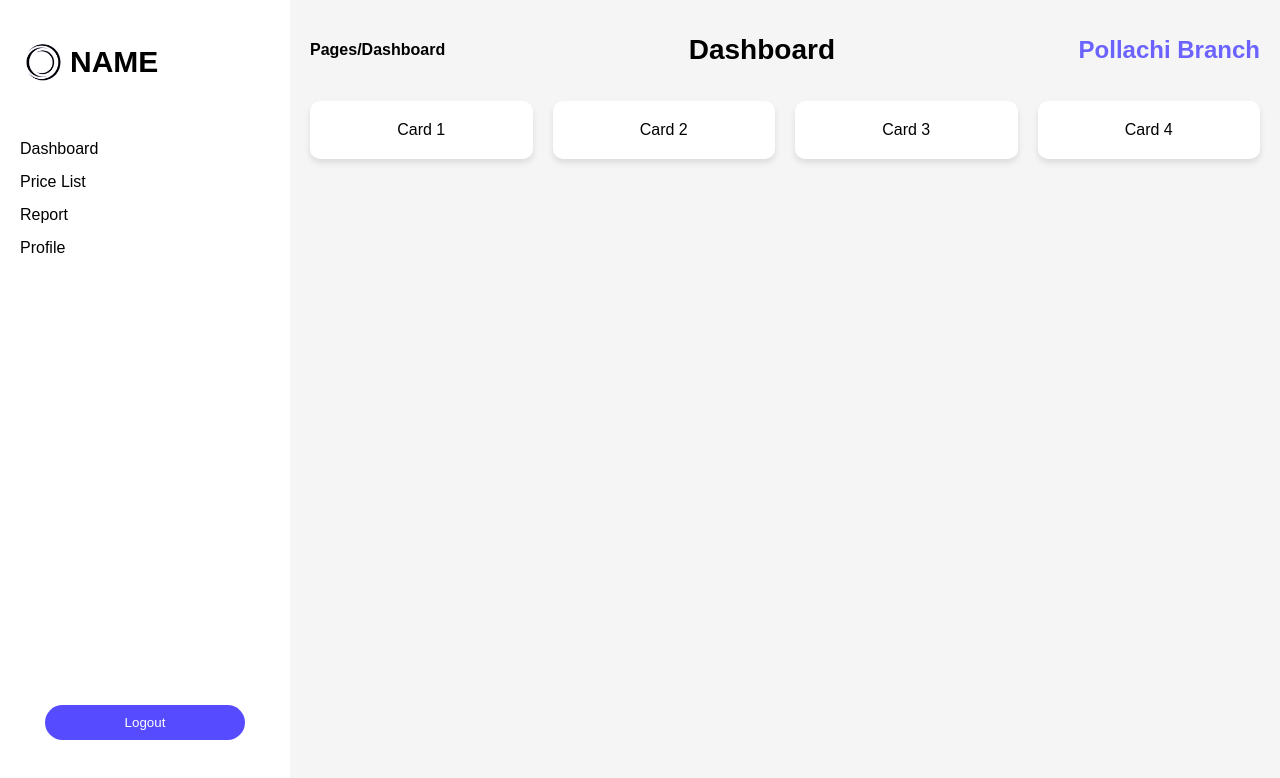
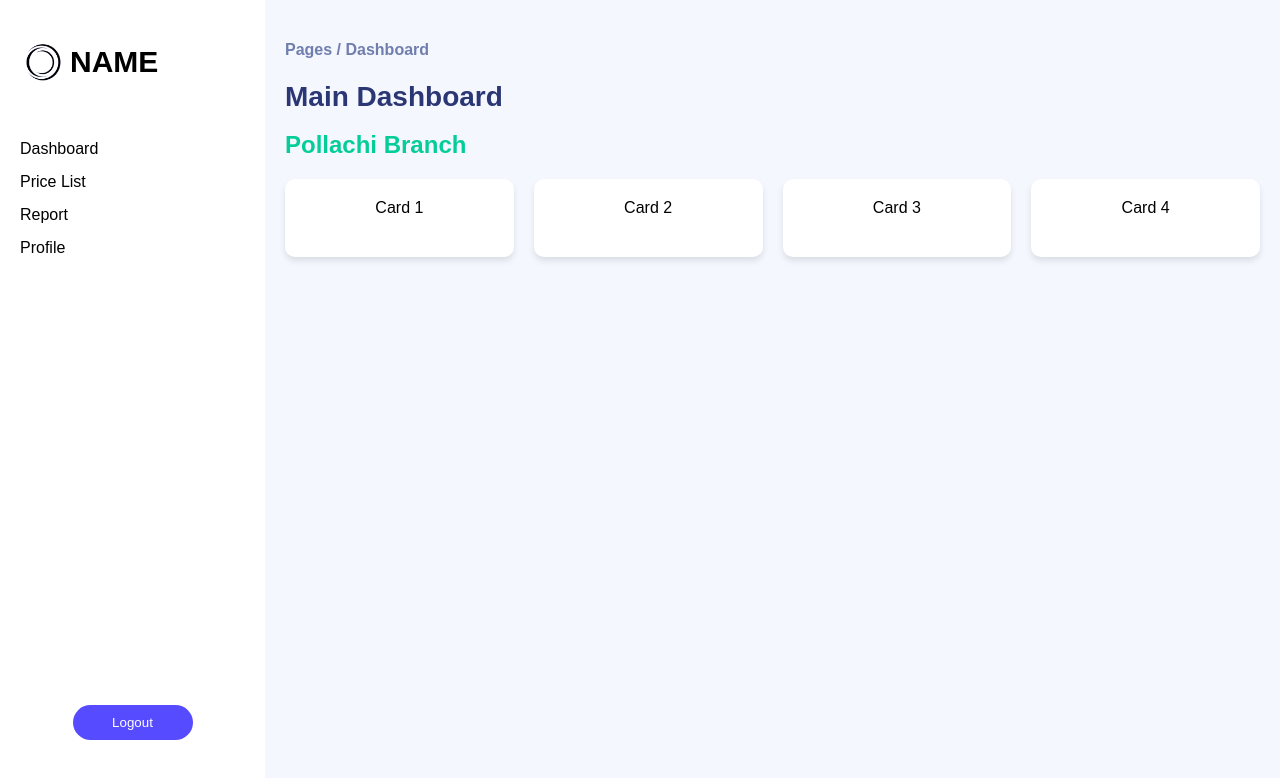
Before and after one commit to KEERTHIAANAND/Photography-Project, a React (Create React App) app: page /dashboard in a window 1280 px wide. Shown: the top 778 px of the page. Built offline with nearby package versions, Linux system fonts and the light colour scheme.

Commit message:
changes done

```diff
--- a/src/components/Dashboard.css
+++ b/src/components/Dashboard.css
@@ -6,7 +6,7 @@
 }
 
 .sidebar {
-  width: 250px;
+  width: 225px;
   height: 100vh; /* Full height */
   background-color: 6c63ff;
   display: flex;
@@ -47,7 +47,7 @@
   margin-top: auto; /* Push the button to the bottom */
   background-color: #574bff;
   color: #fff;
-  width: 200px;
+  width: 120px;
   border: none;
   padding: 10px;
   cursor: pointer;
@@ -59,8 +59,10 @@
   flex: 1;
   height: 100vh; /* Full height */
   padding: 20px;
-  background-color: #f5f5f5;
+  background-color: #F4F7FE;
   overflow-y: auto; /* Allow vertical scrolling if content overflows */
+  display: flex; /* Ensure it behaves like a block element */
+  flex-direction: column; /* Stack children vertically */
 }
 
 .dashboard-header {
@@ -68,16 +70,17 @@
   justify-content: space-between;
   align-items: center;
   margin-bottom: 20px;
+  color: #707EAE;
 }
 
 .dashboard-header h1 {
   font-size: 28px;
-  margin: 10px;
+  color: #2B3674;
 
 }
 
 .dashboard-header h2 {
-  color: #6c63ff;
+  color: #05CD99;
   margin: 0;
 }
 
--- a/src/components/Dashboard.js
+++ b/src/components/Dashboard.js
@@ -1,7 +1,19 @@
 import React from "react";
 import "./Dashboard.css";
+import { useNavigate } from "react-router-dom";
 
 function Dashboard() {
+  const navigate = useNavigate();
+
+  const handleDashboard = (e) => {
+    e.preventDefault(); // Prevent form submission
+    navigate("/"); // Navigate to the Dashboard page
+  };
+
+  const handleLogout = () => {
+    navigate("/"); // Navigate to the login page
+  };
+
   return (
     <div className="dashboard-container">
       <aside className="sidebar">
@@ -10,23 +22,29 @@ function Dashboard() {
           <h2 style={{ fontFamily: "Arial, sans-serif" }}>NAME</h2>
         </div>
         <nav className="sidebar-menu">
+          <form onSubmit={handleDashboard}>
             <ul>
               <li>Dashboard</li>
               <li>Price List</li>
               <li>Report</li>
               <li>Profile</li>
             </ul>
+          </form>
         </nav>
-        <button className="logout-button">Logout</button>
+        <button className="logout-button" onClick={handleLogout}>Logout</button>
       </aside>
       <main className="dashboard-main">
         <header className="dashboard-header">
-          <h4>Pages/Dashboard</h4>
-          <h1>Dashboard</h1>
+          <div>
+            <h4>Pages / Dashboard</h4>
+            <h1>Main Dashboard</h1>
             <h2>Pollachi Branch</h2>
+          </div>
         </header>
         <section className="dashboard-content">
-          <div className="dashboard-card">Card 1</div>
+          <div className="dashboard-card">Card 1
+            <h1></h1>
+          </div>
           <div className="dashboard-card">Card 2</div>
           <div className="dashboard-card">Card 3</div>
           <div className="dashboard-card">Card 4</div>
--- a/src/components/LoginPage.js
+++ b/src/components/LoginPage.js
@@ -10,6 +10,8 @@ function LoginPage() {
     navigate("/dashboard"); // Navigate to the Dashboard page
   };
 
+  const branches = ["Pollachi", "Coimbatore", "Chennai", "Erode"];
+
   return (
     <div className="login-container">
       <div className="login-form">
@@ -17,8 +19,13 @@ function LoginPage() {
         <p>Enter your email and password to log in!</p>
         <form onSubmit={handleLogin}>
           <label>
-            <select>
-              <option>Select your Branch...</option>
+            <select required>
+              <option value="">Select your Branch...</option>
+              {branches.map((branch, index) => (
+                <option key={index} value={branch}>
+                  {branch}
+                </option>
+              ))}
             </select>
           </label>
           <label>
```
Lines whose indentation alone changed are shown as unchanged.
